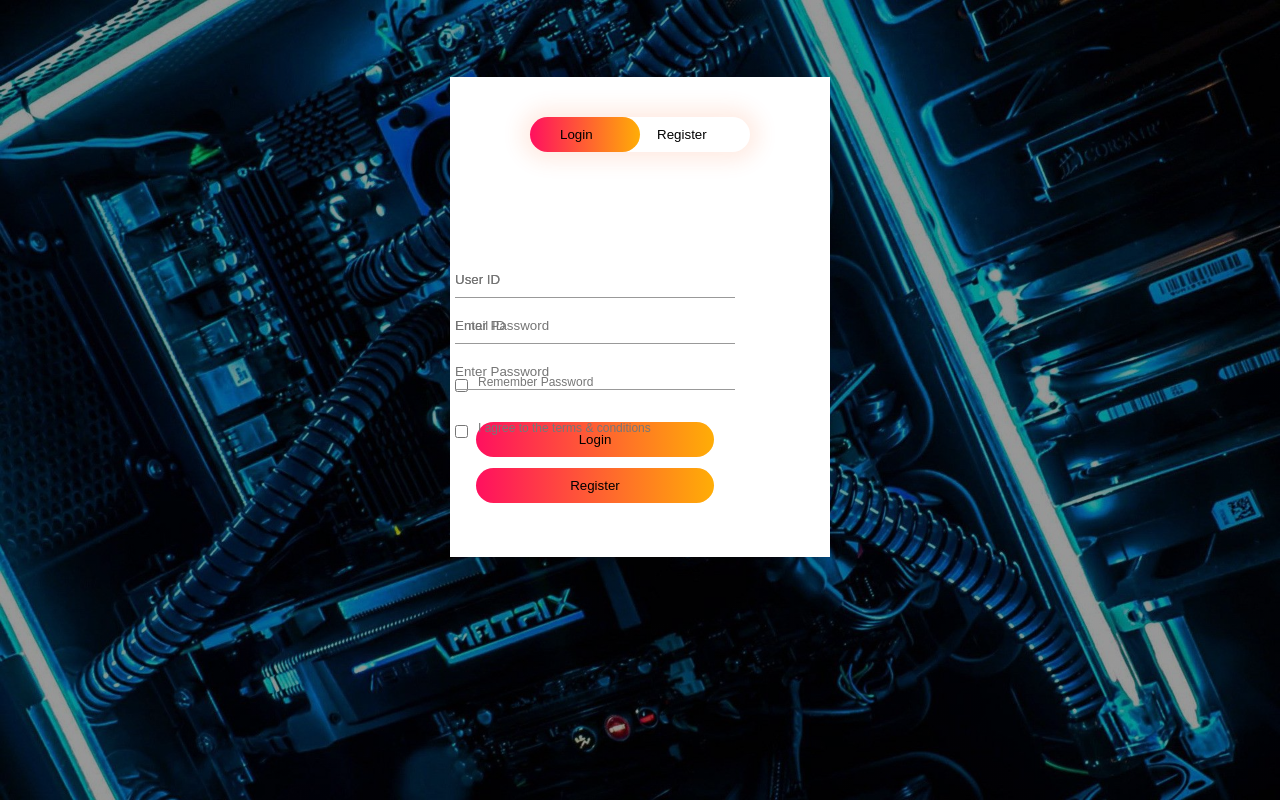
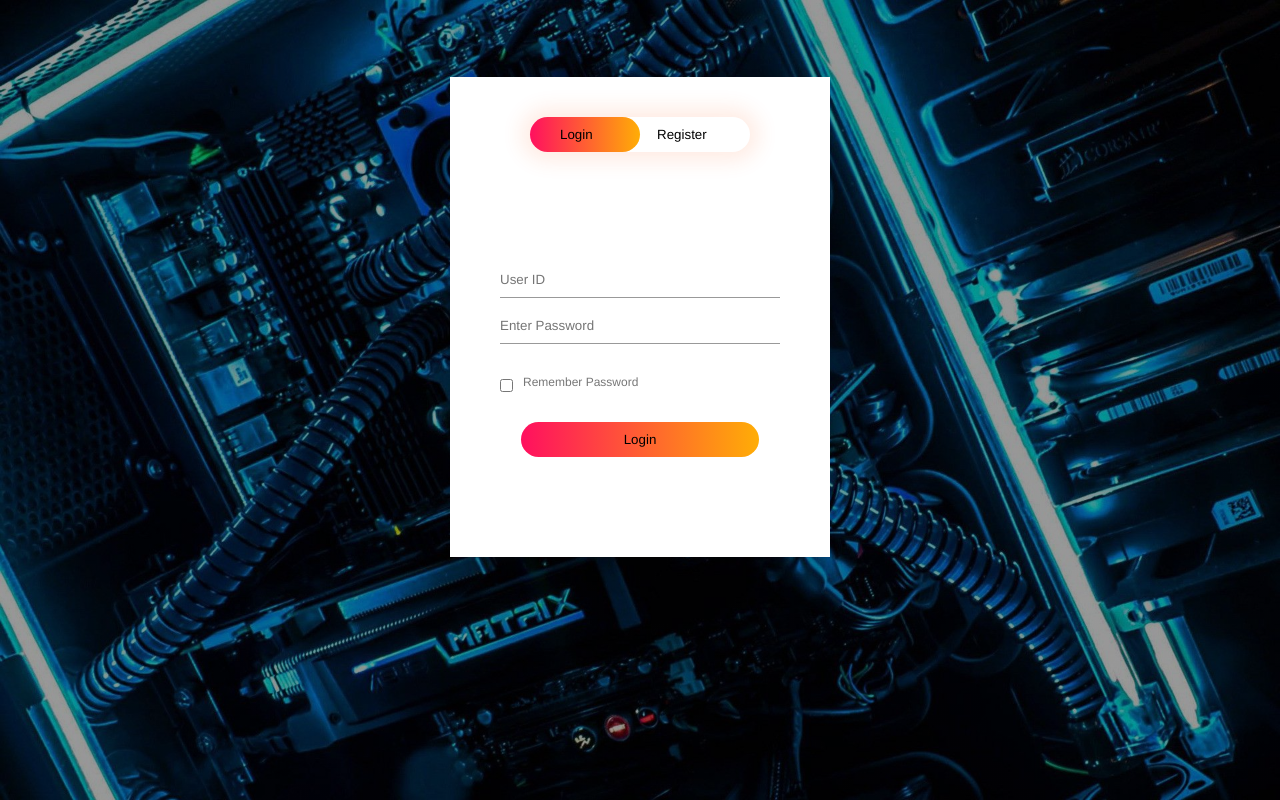
Before and after one commit to redzwantaufek/TechTronic-Website, a PHP site: page /login.html in a window 1280 px wide. Run offline with PHP 8.4, Linux system fonts and the light colour scheme.

Commit message:
initial commit

```diff
--- a/Login/login.css
+++ b/Login/login.css
@@ -2,7 +2,7 @@
   box-sizing: border-box;
   margin: 0;
   padding: 0;
-  font-family: 'Poppins', sans-serif;
+  font-family: "Helvetica Neue", arial, sans-serif;
 }
 
 .box{
@@ -93,3 +93,11 @@ span {
   bottom: 68px;
   position: absolute;
 }
+
+#login{
+  left: 50px;
+}
+
+#register{
+  left: 450px;
+}
--- a/Login/login.html
+++ b/Login/login.html
@@ -11,8 +11,8 @@
     <div class = "form-box">
       <div class = "button-box">
         <div id="btn"></div>
-        <button type="button" class="toggle-btn">Login</button>
-        <button type="button" class="toggle-btn">Register</button>
+        <button type="button" class="toggle-btn" onclick="login()">Login</button>
+        <button type="button" class="toggle-btn" onclick="register()">Register</button>
       </div>
       <form id="login" class="input-group">
         <input type="text" class="input-field" placeholder="User ID" required>
@@ -25,10 +25,29 @@
         <input type="text" class="input-field" placeholder="User ID" required>
         <input type="email" class="input-field" placeholder="Email ID" required>
         <input type="text" class="input-field" placeholder="Enter Password" required>
-        <input type="checkbox" class="check-box"><span>I agree to the terms & conditions</span>
+        <input type="checkbox" class="check-box">
+        <span>I agree to the terms & conditions</span>
         <button type="submit" class="submit-btn">Register</button>
       </form>
     </div>
   </div>
+
+  <script>
+    var x = document.getElementById("login");
+    var y = document.getElementById("register");
+    var z = document.getElementById("btn");
+
+    function login(){
+      x.style.left = "50px";
+      y.style.left = "450px";
+      z.style.left = "0";
+    }
+
+    function register(){
+      x.style.left = "-400px";
+      y.style.left = "50px";
+      z.style.left = "110px";
+    }
+  </script>
 </body>
 </html>
```
